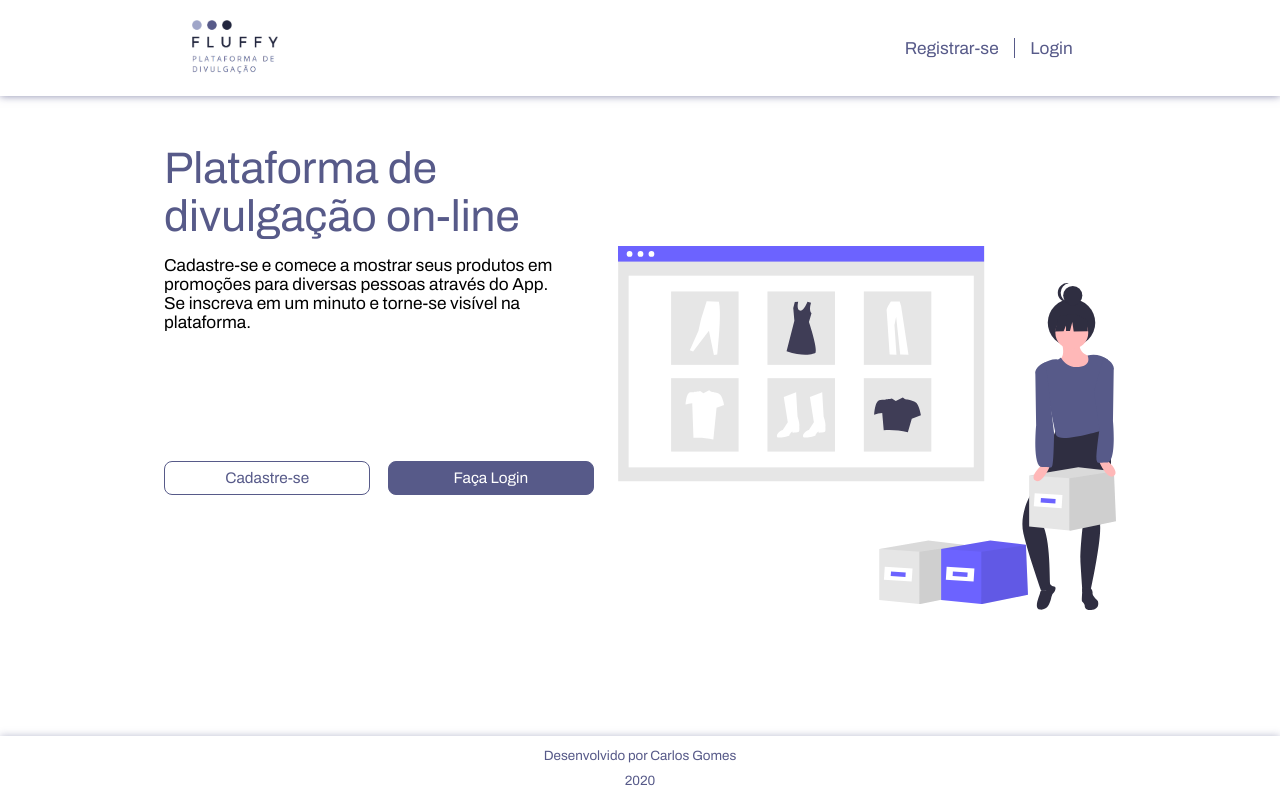
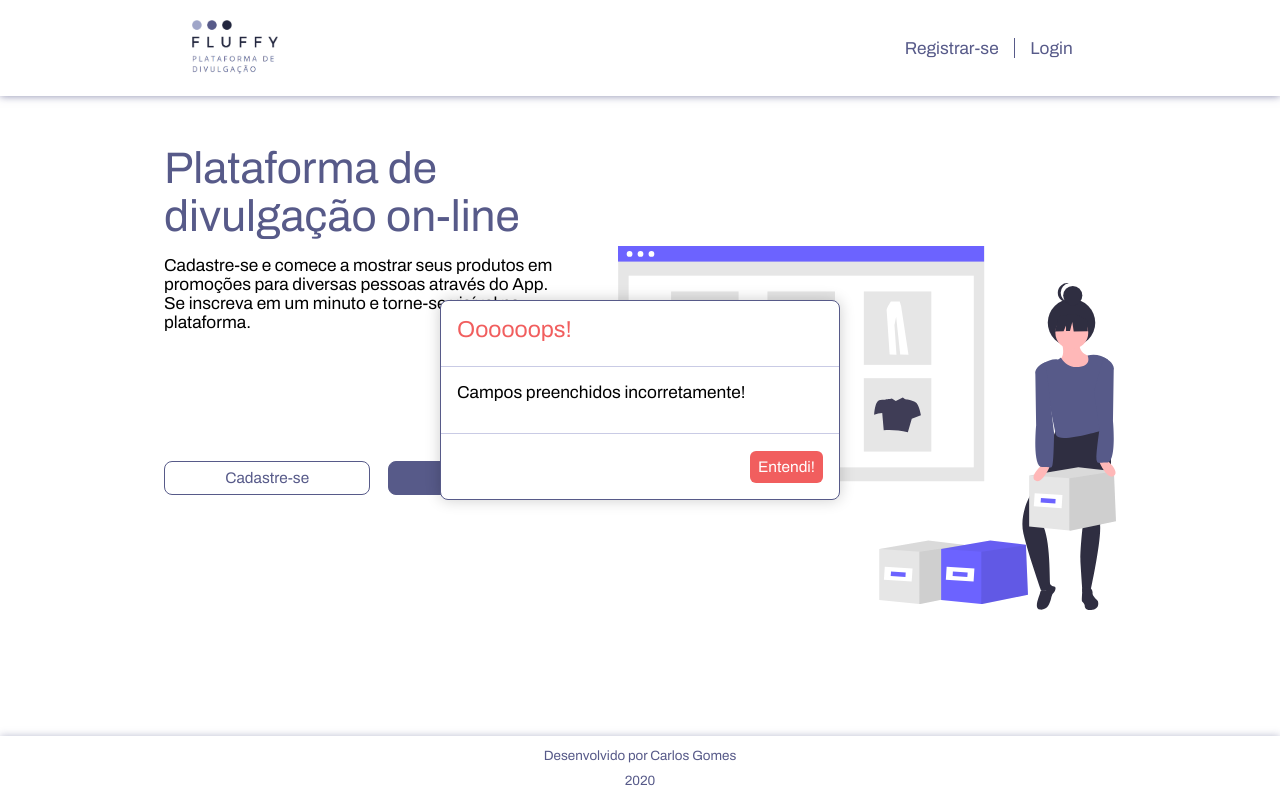
Before and after one commit to carlosgomes1/markets, a React (Create React App) app in the folder frontend/: page / in a window 1280 px wide. Built offline with nearby package versions, Linux system fonts and the light colour scheme; the HTML template or start-up script is replaced by a standard one.

Commit message:
Modal error and success created

```diff
--- a/frontend/package.json
+++ b/frontend/package.json
@@ -10,6 +10,7 @@
     "@types/node": "^12.0.0",
     "@types/react": "^16.9.0",
     "@types/react-dom": "^16.9.0",
+    "axios": "^0.20.0",
     "react": "^16.13.1",
     "react-dom": "^16.13.1",
     "react-icons": "^3.11.0",
--- /dev/null
+++ b/frontend/src/components/Modal/index.tsx
@@ -0,0 +1,48 @@
+import React from 'react';
+
+import {
+  ModalContainer,
+  Body,
+  Button,
+  ContainerBody,
+  ContainerButton,
+  ContainerTitle,
+  Title,
+} from './styles';
+
+interface Props {
+  typeModal: string;
+  message: string;
+  button: string;
+  active: boolean;
+  handle: () => void;
+}
+
+const Modal: React.FC<Props> = ({
+  typeModal,
+  message,
+  button,
+  active,
+  handle,
+}) => {
+  return (
+    <ModalContainer active={active}>
+      <ContainerTitle>
+        <Title typeModal="error">
+          {typeModal === 'error' ? 'Oooooops!' : 'Sucesso!'}
+        </Title>
+      </ContainerTitle>
+      <ContainerBody>
+        <Body>{message}</Body>
+      </ContainerBody>
+      <ContainerButton>
+        <Button typeModal="error" onClick={handle}>
+          {' '}
+          {button}{' '}
+        </Button>
+      </ContainerButton>
+    </ModalContainer>
+  );
+};
+
+export default Modal;
--- /dev/null
+++ b/frontend/src/components/Modal/styles.ts
@@ -0,0 +1,88 @@
+import styled, { keyframes } from 'styled-components';
+
+const modalEnter = keyframes`
+  from { top: -2000px; }
+  to { top: 34%; }
+`;
+
+interface MyProps {
+  typeModal: string;
+}
+
+interface ActiveProps {
+  active: boolean;
+}
+
+export const ModalContainer = styled.div`
+  width: 400px;
+  height: 200px;
+
+  position: absolute;
+
+  background-color: white;
+
+  box-shadow: 0 0 15px 0 rgba(0, 0, 0, 0.2);
+
+  display: ${(props: ActiveProps) => (props.active ? 'flex' : 'none')};
+  justify-content: center;
+  flex-direction: column;
+  align-items: center;
+
+  animation: ${modalEnter} 1.6s;
+
+  border: 1px solid #575a89;
+  border-radius: 8px;
+`;
+
+export const ContainerTitle = styled.div`
+  flex: 1;
+
+  width: 100%;
+  border-bottom: 1px solid #c9cbe5;
+`;
+
+export const Title = styled.h1`
+  margin: 16px 0 0 16px;
+  font: 700 2.4rem Archivo;
+  color: ${(props: MyProps) =>
+    props.typeModal === 'error' ? '#f15e5e' : '#82CE34'};
+`;
+
+export const ContainerBody = styled.div`
+  flex: 1;
+  width: 100%;
+  border-bottom: 1px solid #c9cbe5;
+`;
+
+export const Body = styled.p`
+  margin: 16px 0 0 16px;
+  font: 500 1.8rem Archivo;
+`;
+
+export const ContainerButton = styled.div`
+  flex: 1;
+  width: 100%;
+
+  display: flex;
+  justify-content: flex-end;
+  align-items: flex-end;
+`;
+
+export const Button = styled.button`
+  margin: 0 16px 16px 0;
+  background-color: ${(props: MyProps) =>
+    props.typeModal === 'error' ? '#f15e5e' : '#82CE34'};
+  color: white;
+  border: 0;
+  border-radius: 6px;
+  padding: 8px;
+  font: 500 1.6rem Archivo;
+  cursor: pointer;
+
+  transition: 0.3s;
+
+  &:hover {
+    background-color: ${(props: MyProps) =>
+      props.typeModal === 'error' ? '#f15e5e' : '#73b52d'};
+  }
+`;
--- a/frontend/src/pages/Index/index.tsx
+++ b/frontend/src/pages/Index/index.tsx
@@ -1,16 +1,30 @@
-import React from 'react';
+import React, { useState } from 'react';
 
 import Header from '../../components/Header';
 import Footer from '../../components/Footer';
+import Modal from '../../components/Modal';
 
 import svg from '../../assets/index_svg.svg';
 
 import { Container, Main, Content, ButtonContainer, Button } from './styles';
 
 const Index: React.FC = () => {
+  const [modalActive, setModalActive] = useState(true);
+
+  function handleCloseModal() {
+    setModalActive(!modalActive);
+  }
+
   return (
     <Container>
       <Header />
+      <Modal
+        typeModal="error"
+        message="Campos preenchidos incorretamente!"
+        button="Entendi!"
+        active={modalActive}
+        handle={handleCloseModal}
+      />
       <Main>
         <Content>
           <h1>Plataforma de divulgação on-line</h1>
```
Also changed, not shown: 2 other files (tests, documents, lock files or other folders).
